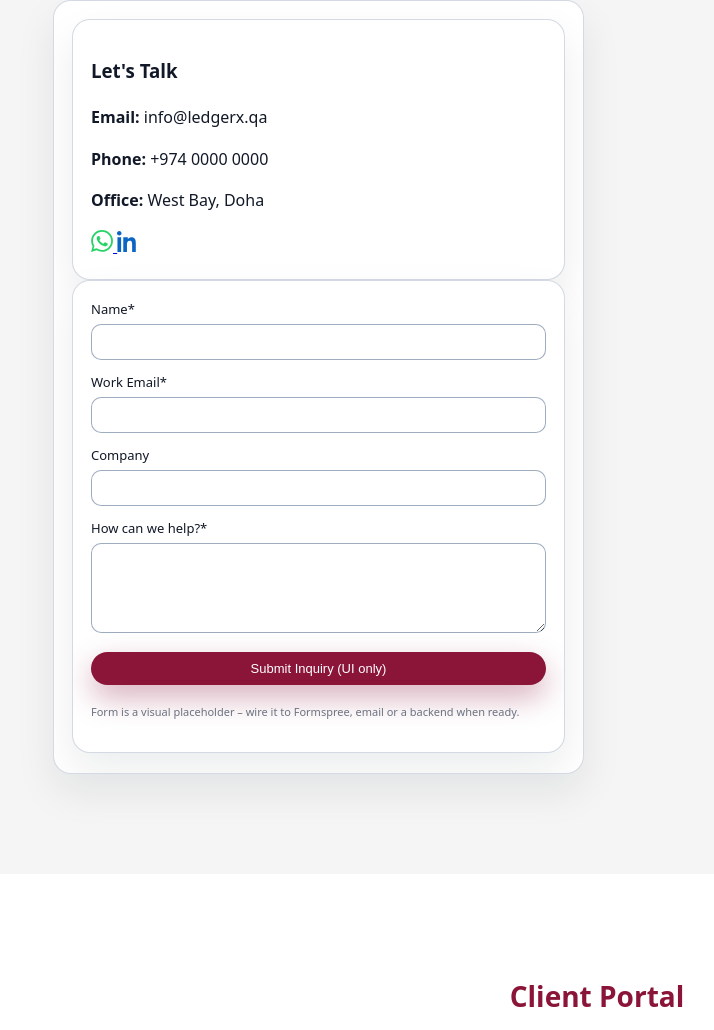
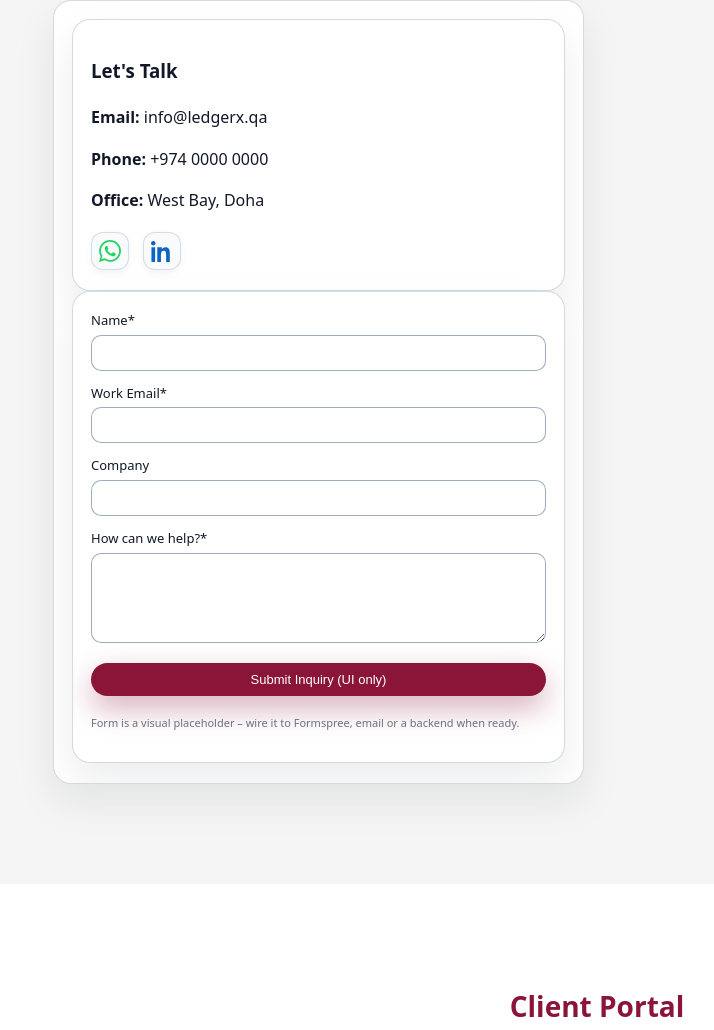
Before and after one commit to harshakpk/ledgerxV2, a plain HTML site: page index.html in a window 1280 px wide. Shown: the part 4287-5317 px from the top of the page, without its empty margins (43-757 px from the left). Drawn offline with Linux system fonts and the light colour scheme.

Commit message:
Add contact icons styles to style.css
Added styles for contact icons including hover effects.

```diff
--- a/style.css
+++ b/style.css
@@ -905,3 +905,26 @@ body {
     display: flex;
   }
 }
+.contact-icons {
+  display: flex;
+  gap: 14px;
+  margin-top: 18px;
+}
+
+.contact-icon {
+  display: inline-flex;
+  align-items: center;
+  justify-content: center;
+  width: 38px;
+  height: 38px;
+  border-radius: 12px;
+  background: #f9fafb;
+  border: 1px solid rgba(148, 163, 184, 0.35);
+  box-shadow: 0 3px 10px rgba(0,0,0,0.05);
+  transition: 0.25s ease;
+}
+
+.contact-icon:hover {
+  transform: translateY(-3px);
+  box-shadow: 0 6px 16px rgba(0,0,0,0.12);
+}
```
